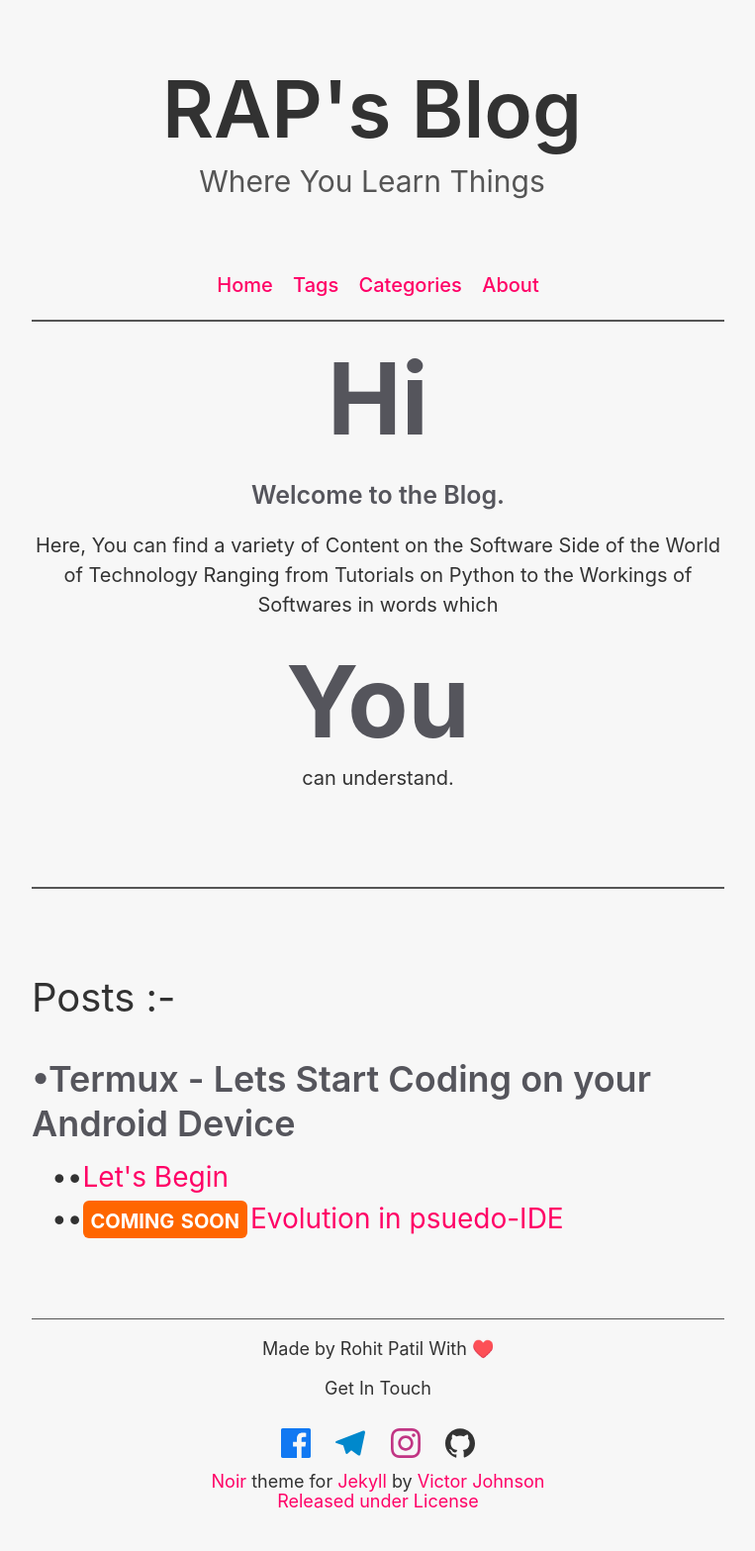
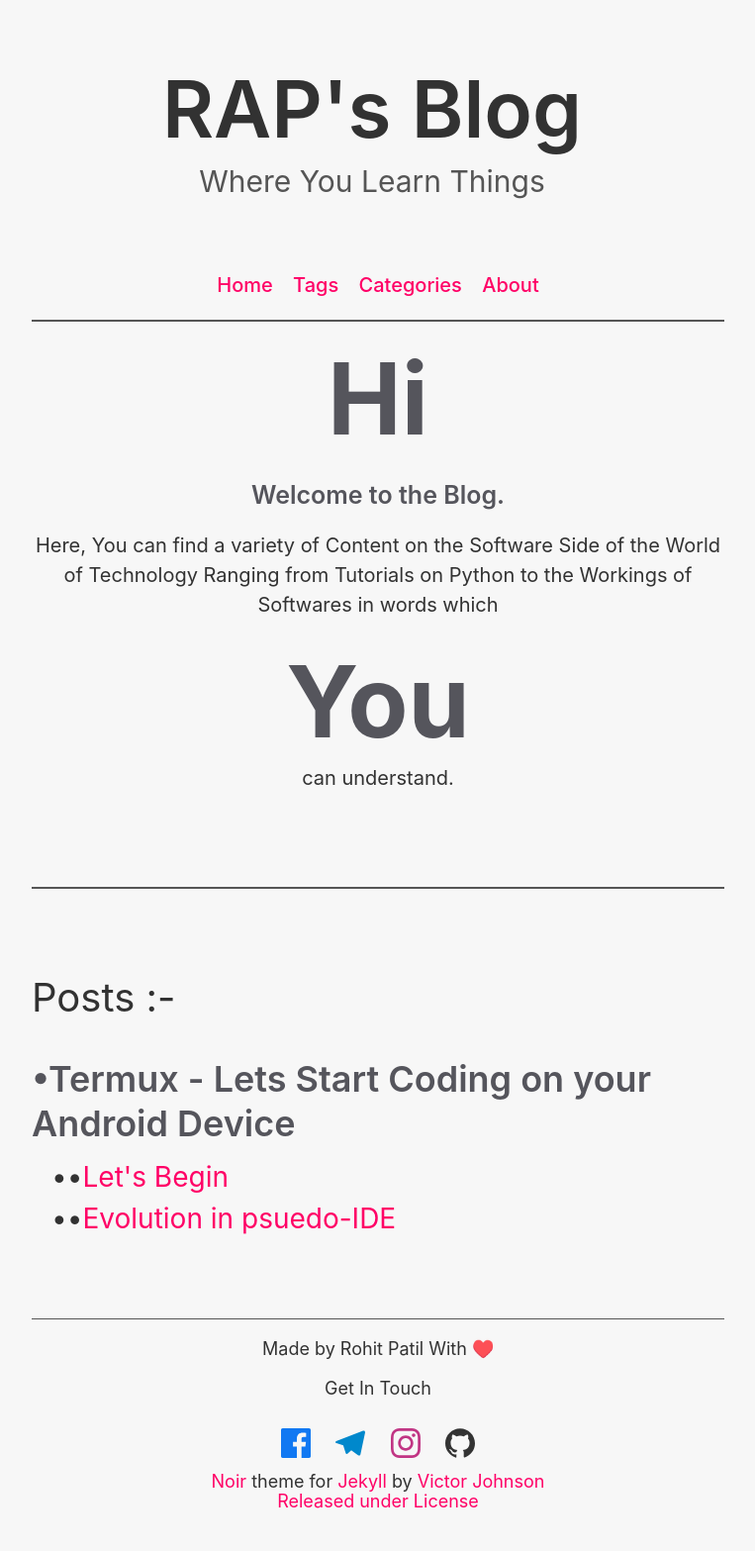
Before and after one commit to raprocks/raprocks.github.io, a Jekyll site: the page built from index.html, in a window 1280 px wide. Shown: the whole page at 99% size, without its empty margins (258-1021 px from the left). Built offline with Jekyll 4.4.1, drawn with Linux system fonts in a browser that asks for light colours.

Commit message:
update status

```diff
--- a/_data/postlist.yaml
+++ b/_data/postlist.yaml
@@ -2,8 +2,8 @@
   - group: Termux - Lets Start Coding on your Android Device
     posts:
       - title: Let's Begin
-        status: latest
+        status: complete
         url: /termux/lets-begin.html
       - title: Evolution in psuedo-IDE
-        status: coming soon
+        status: complete, latest
         url: /termux/evolution-in-psuedo-ide.html
```
